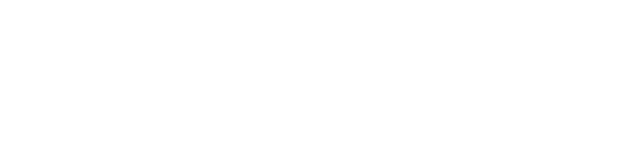
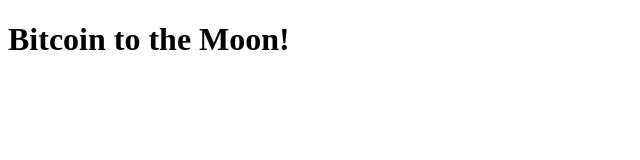
Before and after one commit to CosimoA/vue-hello, a plain HTML site: page index.html in a window 1280 px wide. Shown: the whole page, without its empty margins (0-640 px from the left). Drawn offline with nearby package versions, Linux system fonts and the light colour scheme.

Commit message:
FEAT: Say hello with vue in DOM

```diff
--- a/index.html
+++ b/index.html
@@ -6,8 +6,14 @@
     <title>Document</title>
 </head>
 <body>
+    <!-- vue js Framework -->
     <script src="https://unpkg.com/vue@3/dist/vue.global.js"></script>
 
+    <h1 id="title">
+        {{saluto}}
+    </h1>
+
+    <!-- js script -->
     <script src="js/script.js"></script>
 </body>
 </html>
--- a/js/script.js
+++ b/js/script.js
@@ -3,3 +3,13 @@
 Bonus:
 Aggiungere alla pagina un’immagine, presa anch’essa da un data.
 */
+
+const { createApp } = Vue;
+
+createApp({
+    data(){
+        return {
+            saluto: "Bitcoin to the Moon!",
+        }
+    }
+}).mount("#title")
```
